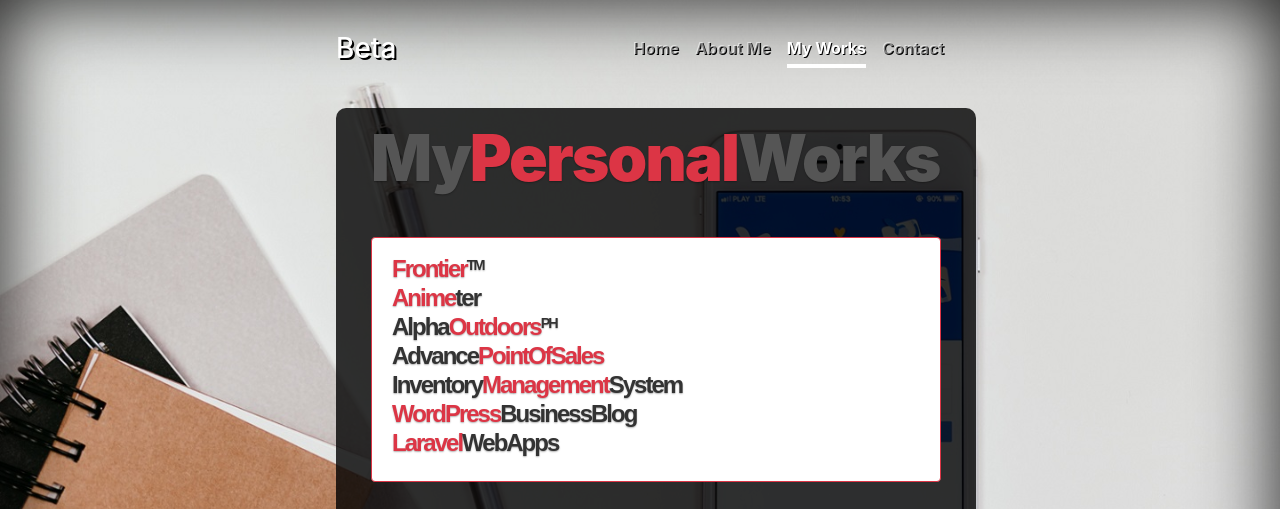
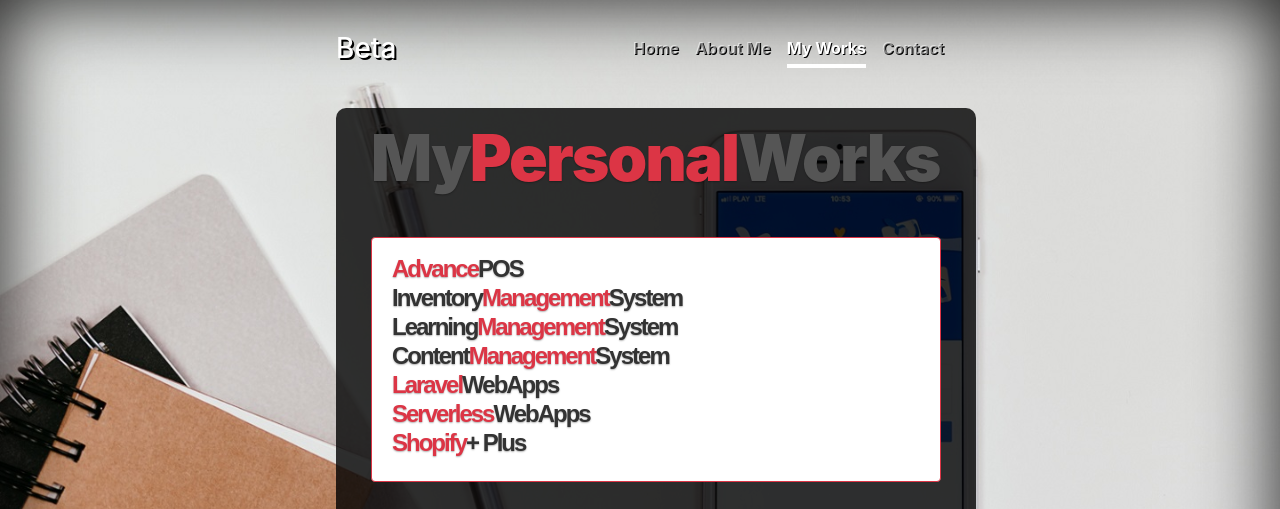
Before and after one commit to christiangerarddr/portfolio, a plain HTML site: page work.html in a window 1280 px wide. Shown: the top 509 px of the page. Drawn offline with Linux system fonts and the light colour scheme.

Commit message:
misc: modified work stuff

```diff
--- a/work.html
+++ b/work.html
@@ -62,13 +62,13 @@
 				<div class="card mt-5" style="width: 100%;">
 
 					<div class="card-body">
-						<h5 class="cover-heading-2"><span class="text-danger">Frontier</span><sup>TM</sup></h5>
-						<h5 class="cover-heading-2"><span class="text-danger">Anime</span>ter</h5>
-						<h5 class="cover-heading-2">Alpha<span class="text-danger">Outdoors</span><sup>PH</sup></h5>
-						<h5 class="cover-heading-2">Advance<span class="text-danger">PointOfSales</span></h5>
+						<h5 class="cover-heading-2"><span class="text-danger">Advance</span>POS</h5>
 						<h5 class="cover-heading-2">Inventory<span class="text-danger">Management</span>System</h5>
-						<h5 class="cover-heading-2"><span class="text-danger">WordPress</span>BusinessBlog</h5>
+						<h5 class="cover-heading-2">Learning<span class="text-danger">Management</span>System</h5>
+						<h5 class="cover-heading-2">Content<span class="text-danger">Management</span>System</h5>
 						<h5 class="cover-heading-2"><span class="text-danger">Laravel</span>WebApps</h5>
+						<h5 class="cover-heading-2"><span class="text-danger">Serverless</span>WebApps</h5>
+						<h5 class="cover-heading-2"><span class="text-danger">Shopify</span>+	Plus</h5>
 					</div>
 
 				</div>
```
